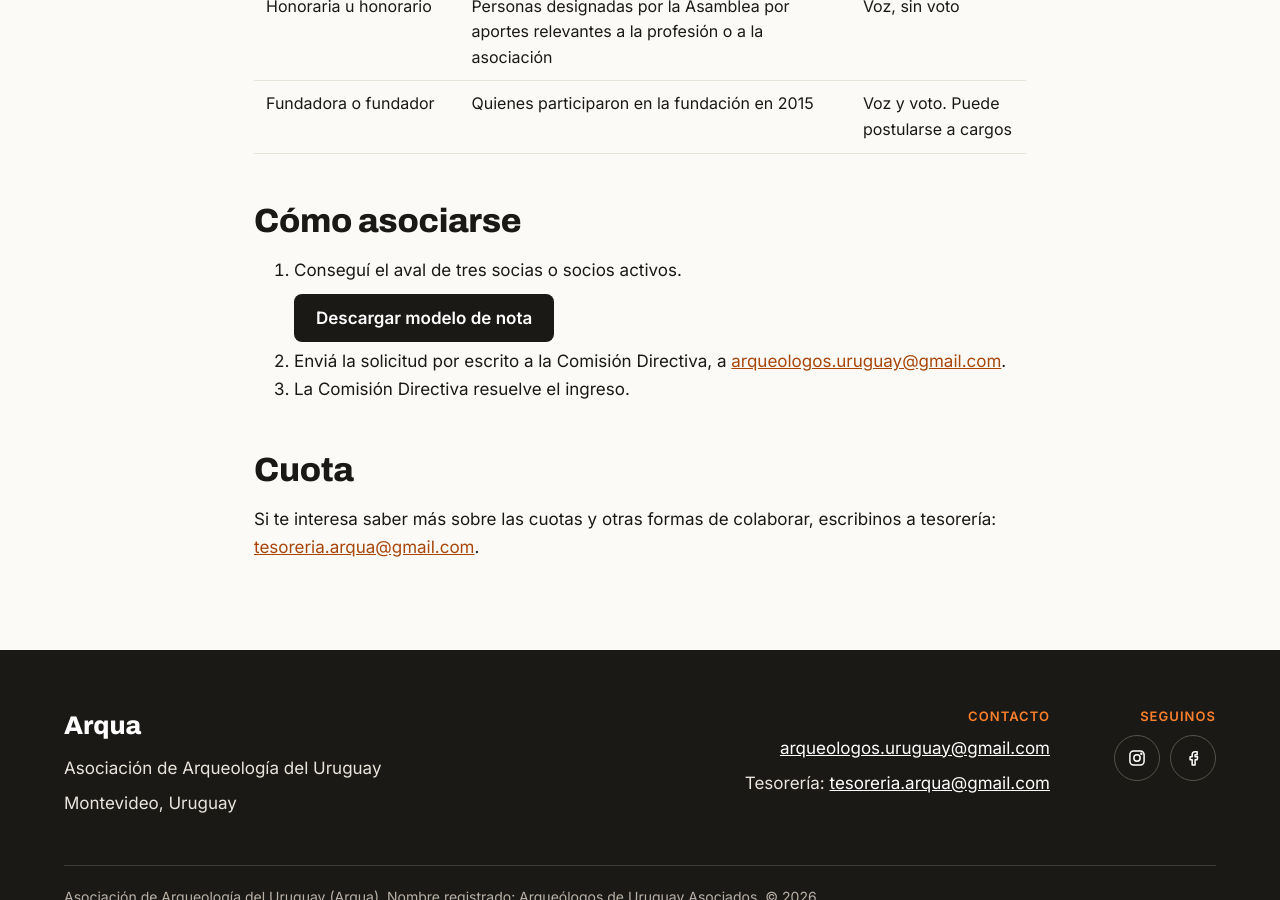
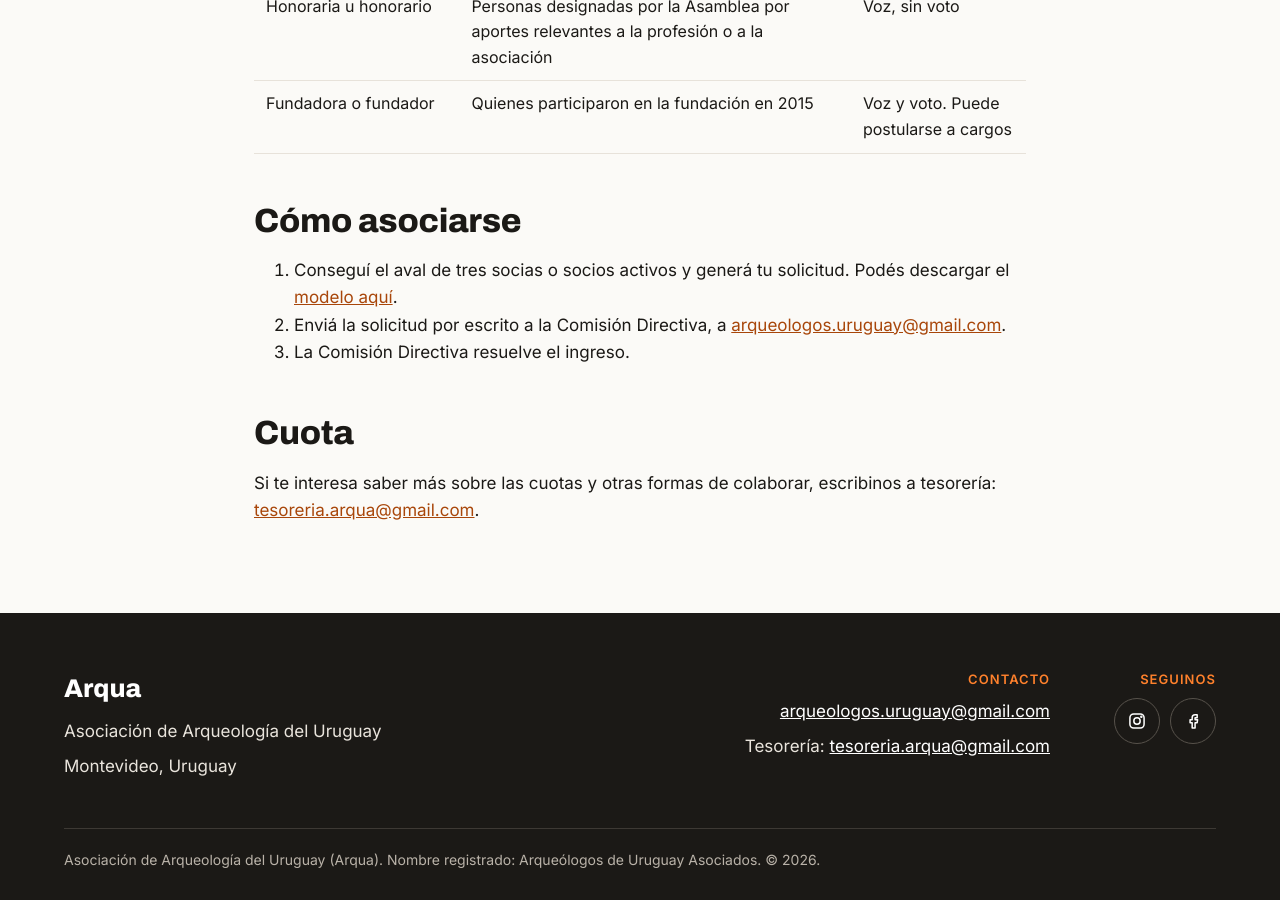
Before and after one commit to arqueologosuruguay/arqua-web, a Jekyll site: the page built from asociate.md, in a window 1280 px wide and 900 px high, scrolled down 751 px. Built offline with Jekyll 4.4.1, drawn with Linux system fonts in a browser that asks for light colours.

Commit message:
Asociate: modelo de nota como enlace en el texto del punto 1, sin botón
Co-Authored-By: Claude Opus 5.5 <noreply@anthropic.com>
Claude-Session: https://claude.ai/code/session_011VaqS2rWsoiYNK6iP8wVcs

```diff
--- a/asociate.md
+++ b/asociate.md
@@ -17,8 +17,7 @@ Según el artículo 4 del Estatuto:
 
 ## Cómo asociarse
 
-1. Conseguí el aval de tres socias o socios activos.<br>
-   <a class="boton boton--oscuro" style="margin: 10px 0 6px" href="https://docs.google.com/document/d/1X0q3u_lEKEKbRf9kfL3giMYIWDKhQpg1VuHxjYoKBCQ/export?format=docx">Descargar modelo de nota</a>
+1. Conseguí el aval de tres socias o socios activos y generá tu solicitud. Podés descargar el [modelo aquí](https://docs.google.com/document/d/1X0q3u_lEKEKbRf9kfL3giMYIWDKhQpg1VuHxjYoKBCQ/export?format=docx).
 2. Enviá la solicitud por escrito a la Comisión Directiva, a [{{ site.correo }}](mailto:{{ site.correo }}?subject=Solicitud%20de%20ingreso%20a%20Arqua).
 3. La Comisión Directiva resuelve el ingreso.
 
```
